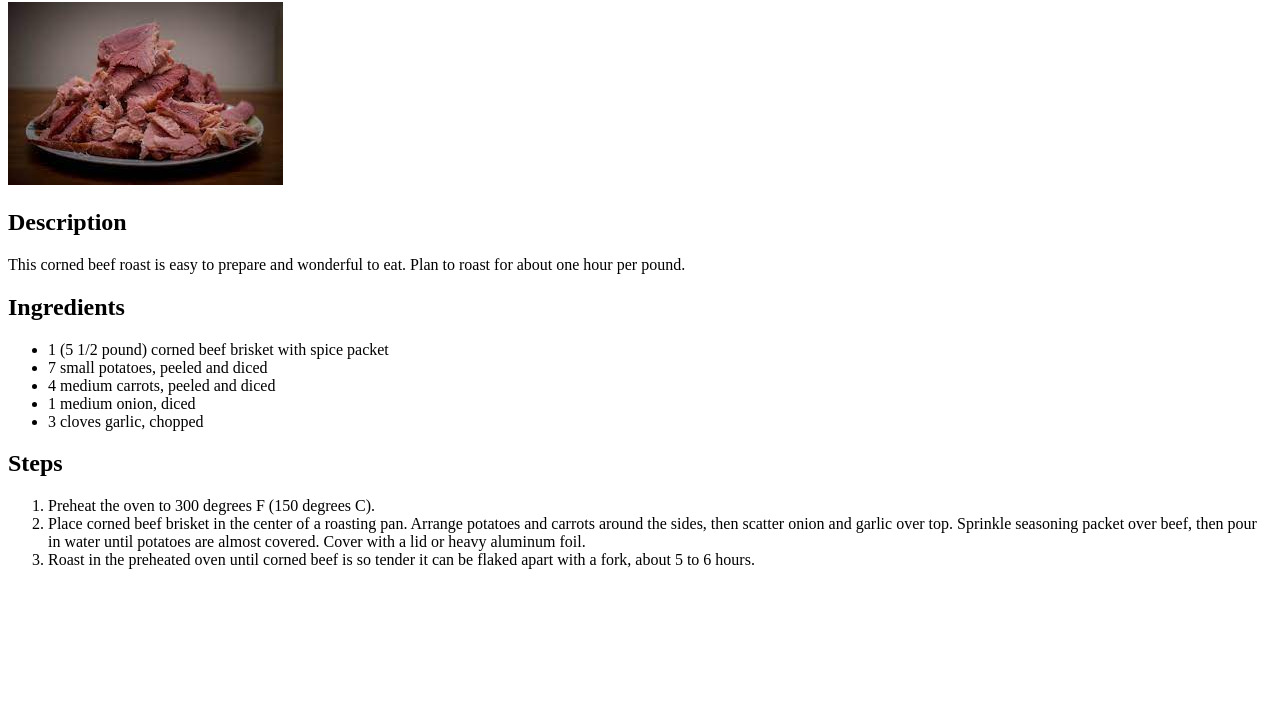
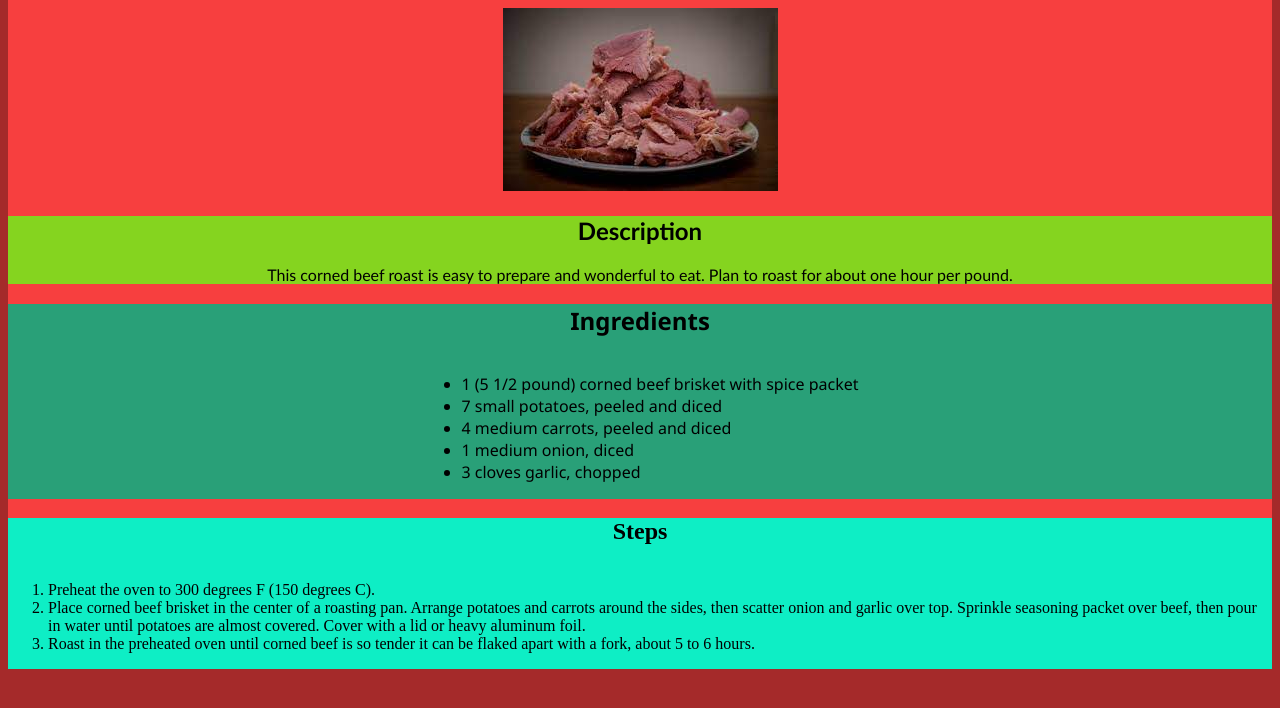
Before and after one commit to MichaelLaffan1/odin-recipes, a plain HTML site: page recipes/corned-beef-roast.html in a window 1280 px wide. Shown: the part 78-786 px from the top of the page. Drawn offline with Linux system fonts and the light colour scheme.

Commit message:
Add CSS to corned-beef-roast page
Added CSS to corned beef roast page and cleaned up some redundant code on other CSS files.

```diff
--- a/recipes/corned-beef-roast.css
+++ b/recipes/corned-beef-roast.css
@@ -0,0 +1,30 @@
+body {
+    background-color: brown;
+}
+
+.container {
+    background-color: rgb(247, 63, 63);
+    text-align: center;
+    font-family: Georgia, 'Times New Roman', Times, serif;
+}
+
+.description {
+    background-color: rgb(133, 212, 31);
+    font-family: 'Gill Sans', 'Gill Sans MT', Calibri, 'Trebuchet MS', sans-serif;
+}
+
+.ingredients {
+    background-color: rgb(41, 160, 120);
+    font-family: 'Segoe UI', Tahoma, Geneva, Verdana, sans-serif;
+}
+
+.steps {
+    background-color: rgb(14, 238, 197);
+    font-family:'Times New Roman', Times, serif;
+}
+
+.ingredients ul,
+.steps ol {
+    text-align: left;
+    display: inline-block;
+}
--- a/recipes/corned-beef-roast.html
+++ b/recipes/corned-beef-roast.html
@@ -7,7 +7,7 @@
     <title>Corned Beef Roast</title>
 </head>
 <body>
-    <div>
+    <div class="container">
         <h1>Corned Beef Roast</h1>
         <img src="./corned-beef-roast.jpeg" alt="corned beef roast">
         <div class="description">
--- a/recipes/pasta-e-fagioli.css
+++ b/recipes/pasta-e-fagioli.css
@@ -18,16 +18,12 @@ body {
     font-family: Georgia, 'Times New Roman', Times, serif;
 }
 
-.ingredients ul {
-    text-align: left;
-    display: inline-block;
-}
-
 .steps {
     background-color: rgb(23, 228, 60);
     font-family:'Trebuchet MS', 'Lucida Sans Unicode', 'Lucida Grande', 'Lucida Sans', Arial, sans-serif
 }
 
+.ingredients ul,
 .steps ol {
     text-align: left;
     display: inline-block;
--- a/recipes/tomato-soup.css
+++ b/recipes/tomato-soup.css
@@ -18,16 +18,12 @@ body {
     font-family: 'Lucida Sans', 'Lucida Sans Regular', 'Lucida Grande', 'Lucida Sans Unicode', Geneva, Verdana, sans-serif;
 }
 
-.ingredients ul {
-    text-align: left;
-    display: inline-block;
-}
-
 .steps {
     background-color: rgb(33, 237, 234);
     font-family: Impact, Haettenschweiler, 'Arial Narrow Bold', sans-serif;
 }
 
+.ingredients ul,
 .steps ol {
     text-align: left;
     display: inline-block;
```
